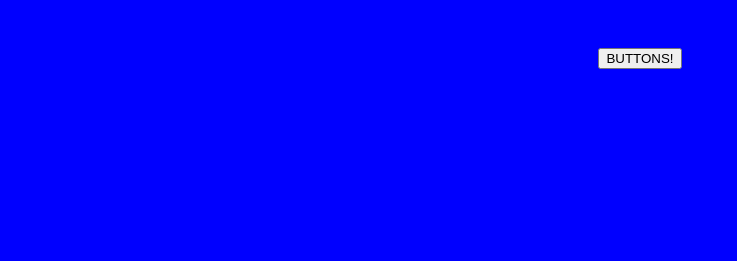
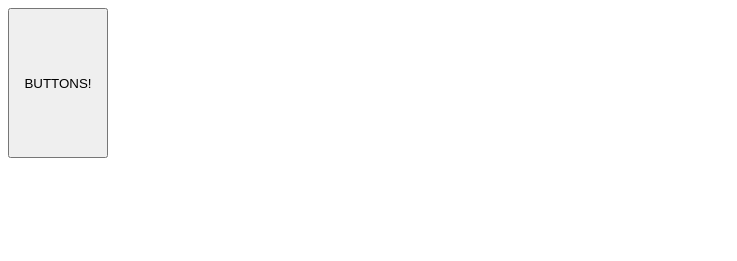
Before and after one commit to FlowerCake13/addEventListener-Emoji, a plain HTML site: page index.html in a window 1280 px wide. Shown: the whole page, without its empty margins (0-737 px from the left). Drawn offline with Linux system fonts and the light colour scheme.

Commit message:
Update style.css

```diff
--- a/css/style.css
+++ b/css/style.css
@@ -1,18 +1,13 @@
-body {
-	background-color: blue;
-	font-family: sans-serif;
-	font-size: 60px;
-	color: white;
-	text-align: center;
-}
-#button {
-	width: 100px;
-	height: 100px;
-	border-radius: 100%;
-	border: solid;
-	border-color: powderblue;
+body{
+	display: inline-block;
+	font-size: 20px;
 }
 
-#color{
-	color: powderblue;
+#btn{
+	height: 150px;
+	width: 100px;
 }
+
+#empty{
+	font-size: 100px;
+}
```
